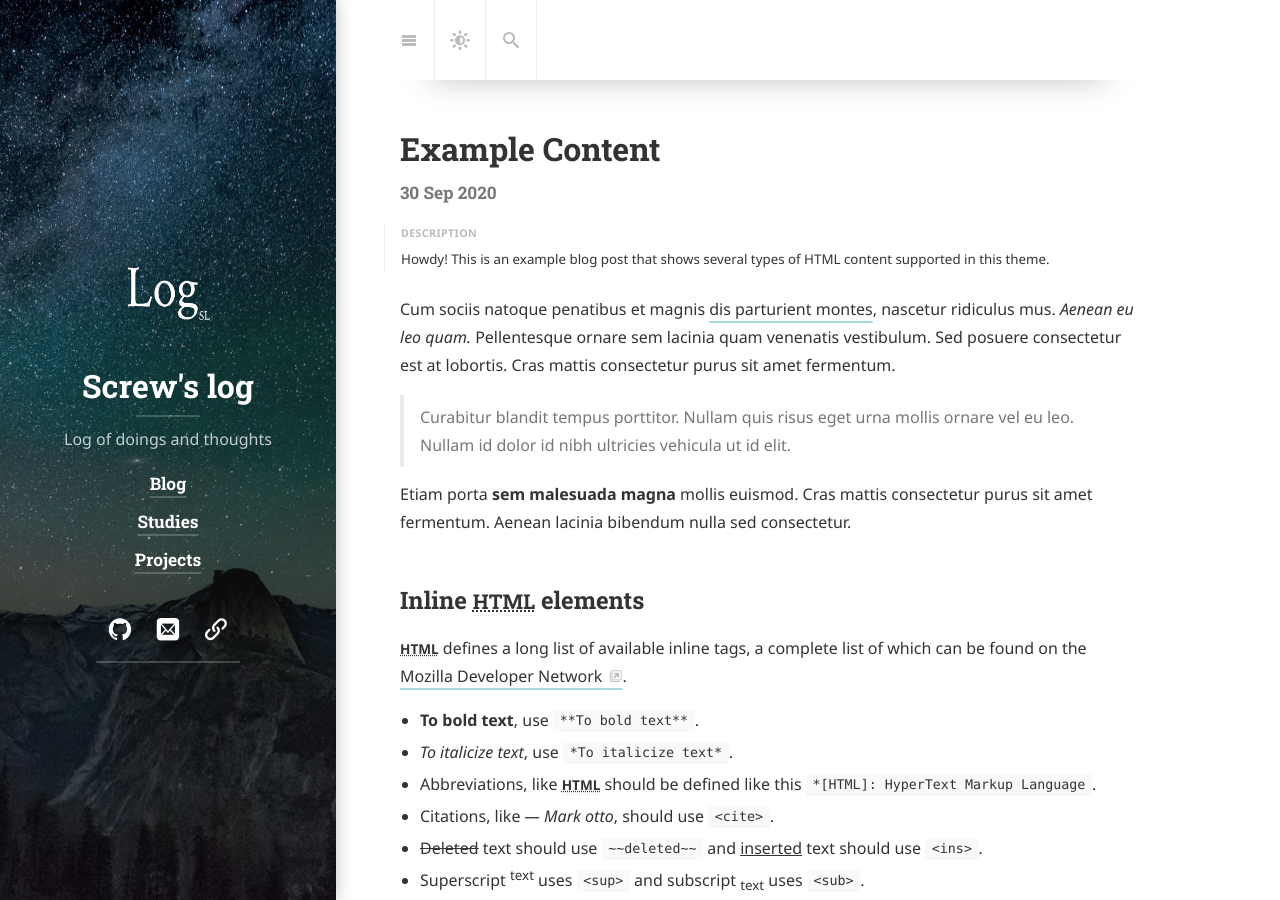
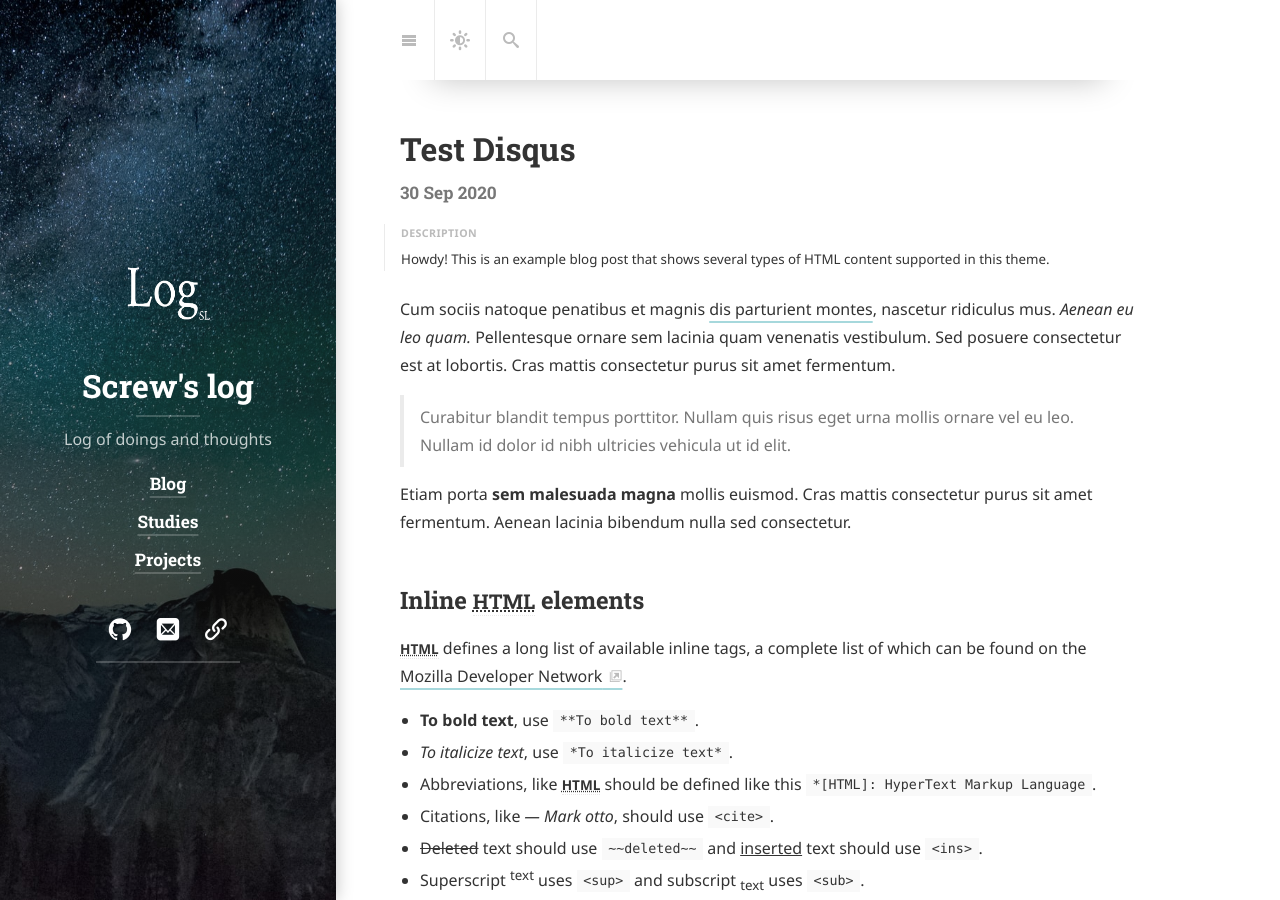
Before and after one commit to Screwlim/Screwlim.github.io, a Jekyll site: the page built from _posts/2020-09-30-Test-post.md, in a window 1280 px wide and 900 px high. Built offline with Jekyll 4.4.1, drawn with Linux system fonts in a browser that asks for light colours; cached includes are drawn as plain includes; nearby versions of some CDN libraries; some web fonts are replaced; library files that are not in the unit come from our copies; comment, search, counter and statistics services are not loaded.

Commit message:
test page for Disqus

```diff
--- a/_posts/2020-09-30-Test-post.md
+++ b/_posts/2020-09-30-Test-post.md
@@ -1,11 +1,10 @@
 ---
 layout: post
-title: Example Content
+title: Test Disqus
 description: >
   Howdy! This is an example blog post that shows several types of HTML content supported in this theme.
 sitemap: false
-values:
-    comments: true
+comments: true
 ---
 
 Cum sociis natoque penatibus et magnis <a href="#">dis parturient montes</a>, nascetur ridiculus mus. *Aenean eu leo quam.* Pellentesque ornare sem lacinia quam venenatis vestibulum. Sed posuere consectetur est at lobortis. Cras mattis consectetur purus sit amet fermentum.
```
